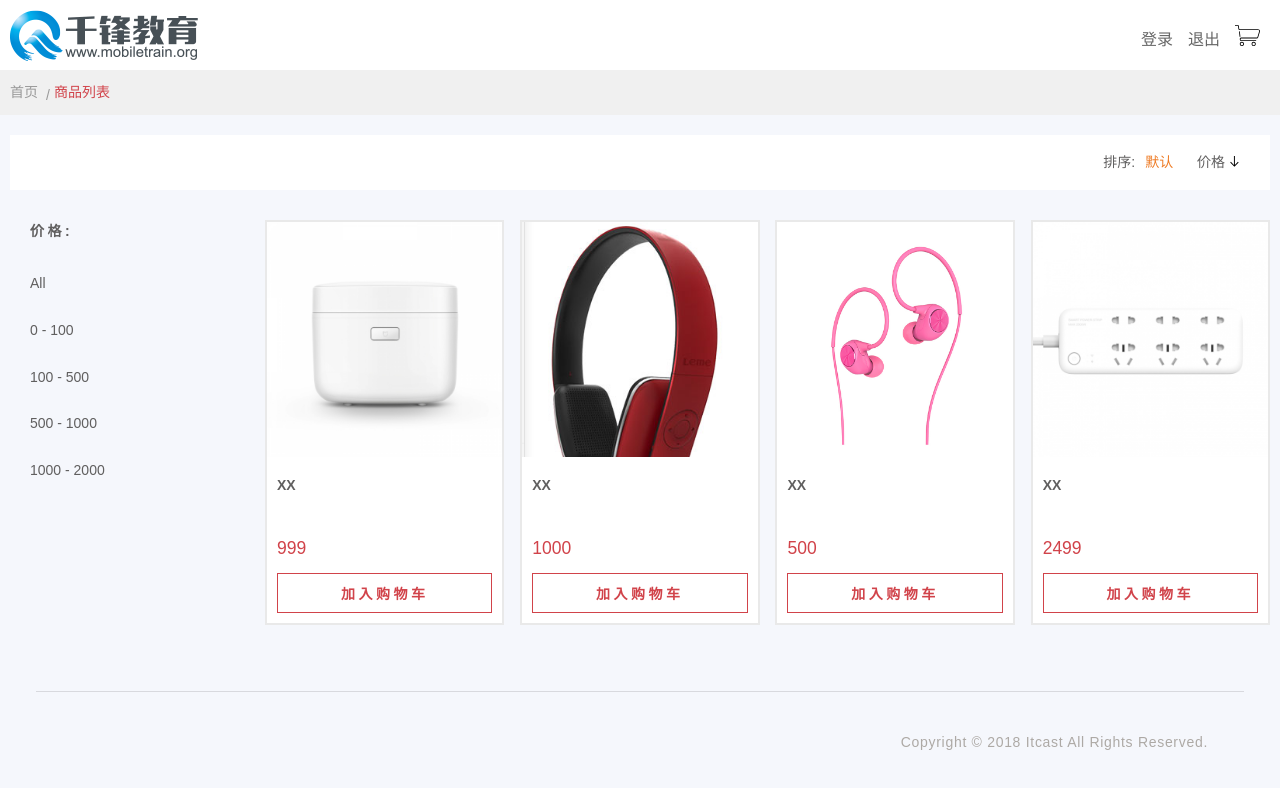
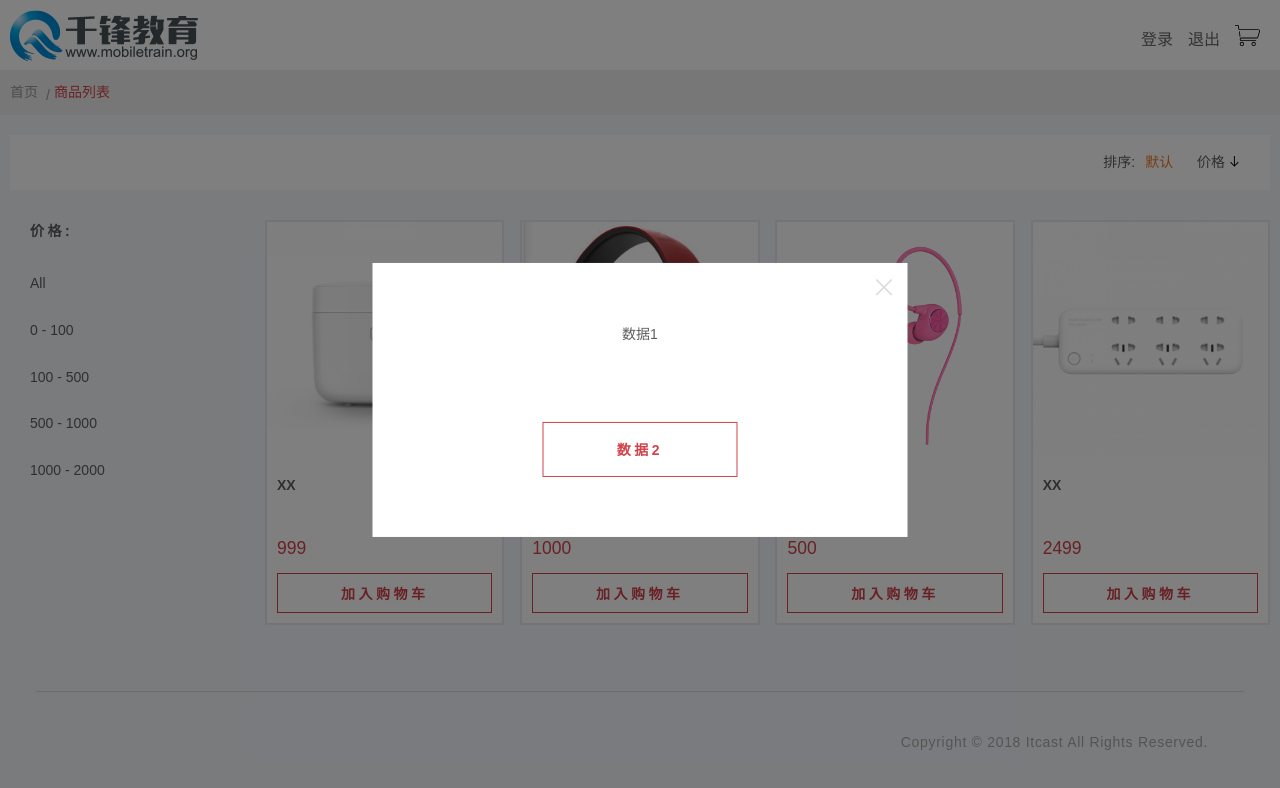
Before and after one commit to karlhanks/shop, a Vue app in the folder demo/: page /#/ in a window 1280 px wide. Shown: the top 788 px of the page. Built offline with nearby package versions, Linux system fonts and the light colour scheme.

Commit message:
显示遮罩,关闭遮罩

```diff
--- /dev/null
+++ b/demo/src/components/Modal.vue
@@ -0,0 +1,43 @@
+<template>
+    <div class="Modal">
+      <div class="md-modal modal-msg md-modal-transition" v-bind:class="{'md-show':isMdShow}">
+        <div class="md-modal-inner">
+          <!-- 弹框关闭 -->
+          <div class="md-top">
+            <button class="md-close" @click="closeModal">Close</button>
+          </div>
+          <!-- 弹框内数据 -->
+          <div class="md-content">
+            <div class="confirm-tips">
+              数据1
+            </div>
+            <div class="btn-wrap">
+                <a class="btn">数据2</a>
+            </div>
+          </div>
+        </div>
+      </div>
+      <!--
+      灰色遮罩
+      知识点： v-if 控制DOM（HTML代码不显示）  v-show 控制样式（通过display不显示）
+      -->
+      <div class="md-overlay" v-if="isMdShow" @click="closeModal"></div>
+    </div>
+</template>
+<script>
+export default{
+  props:['isMdShow'],
+  //模型数据（M）
+  data(){
+    return {
+      //是否显示遮罩:true-是，false-否
+      // isMdShow: true
+    }
+  },
+  methods:{
+    closeModal(){
+      this.$emit('close')
+    }
+  }
+}
+</script>
--- a/demo/src/components/NavHeader.vue
+++ b/demo/src/components/NavHeader.vue
@@ -57,7 +57,7 @@
           <div class="navbar-menu-container">
             <!--<a href="/" class="navbar-link">我的账户</a>-->
             <span class="navbar-link"></span>
-            <a href="javascript:void(0)" class="navbar-link">登录</a>
+            <a href="javascript:void(0)" class="navbar-link" >登录</a>
             <a href="javascript:void(0)" class="navbar-link">退出</a>
             <div class="navbar-cart-container">
               <span class="navbar-cart-count"></span>
--- a/demo/src/views/Goodlist.vue
+++ b/demo/src/views/Goodlist.vue
@@ -111,6 +111,7 @@
         </div>
       </div>
     </div>
+    <Modal :isMdShow='testMdShow' @close='closeModal'></Modal>
     <NavFooter></NavFooter>
   </div>
 </template>
@@ -123,11 +124,26 @@ import "@/assets/css/product.css";
 import NavHeader from "@/components/NavHeader";
 import NavFooter from "@/components/NavFooter";
 import NavBread from "@/components/NavBread";
+import Modal from "@/components/Modal";
 export default {
+  //声明模型数据
+  data(){
+    return{
+      testMdShow:true
+    }
+  },
+  //声明组件
   components: {
     NavHeader,
     NavFooter,
-    NavBread
+    NavBread,
+    Modal
+  },
+  //声明普通方法
+  methods:{
+    closeModal(){
+      this.testMdShow=false
+    }
   }
 };
 </script>
```
